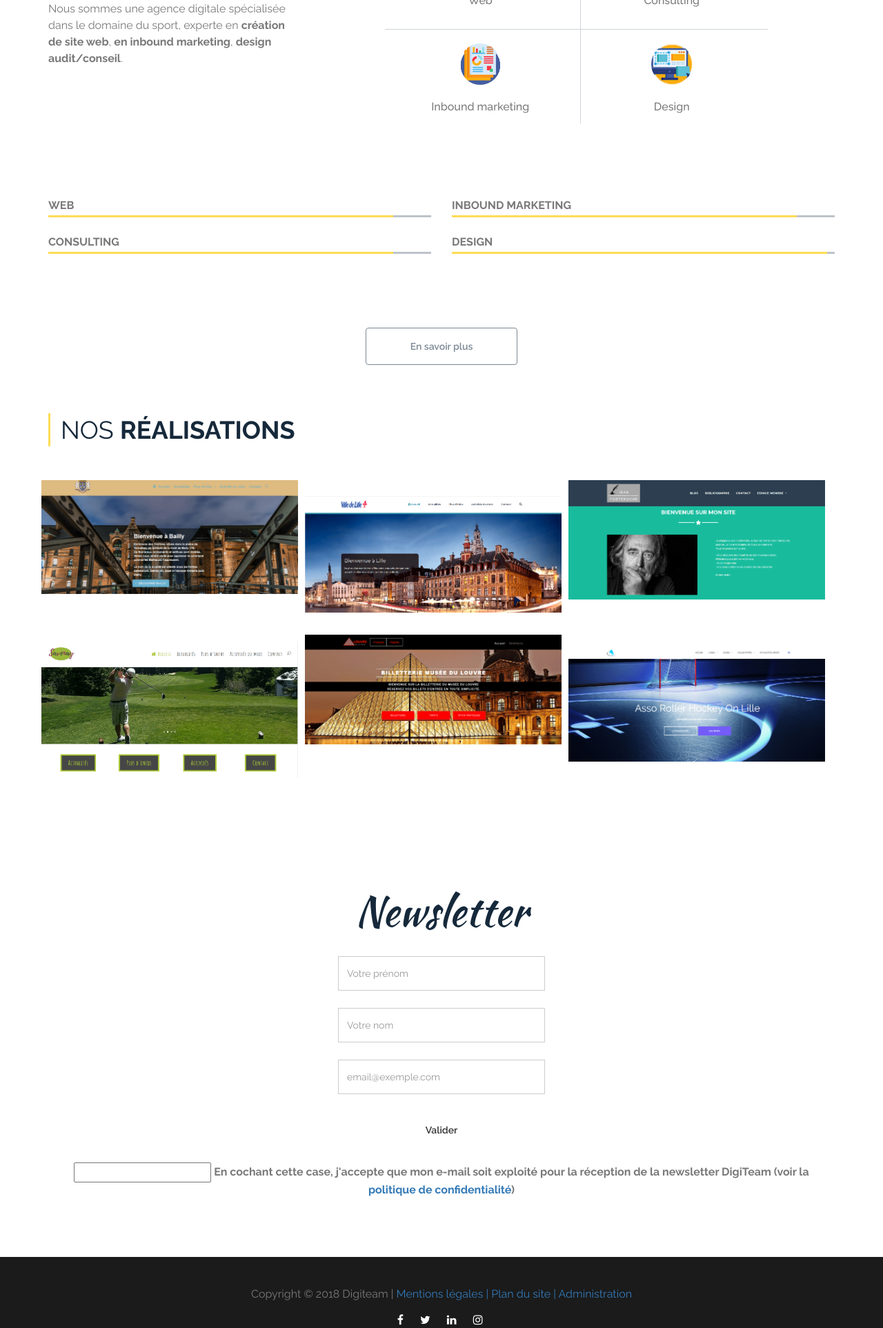
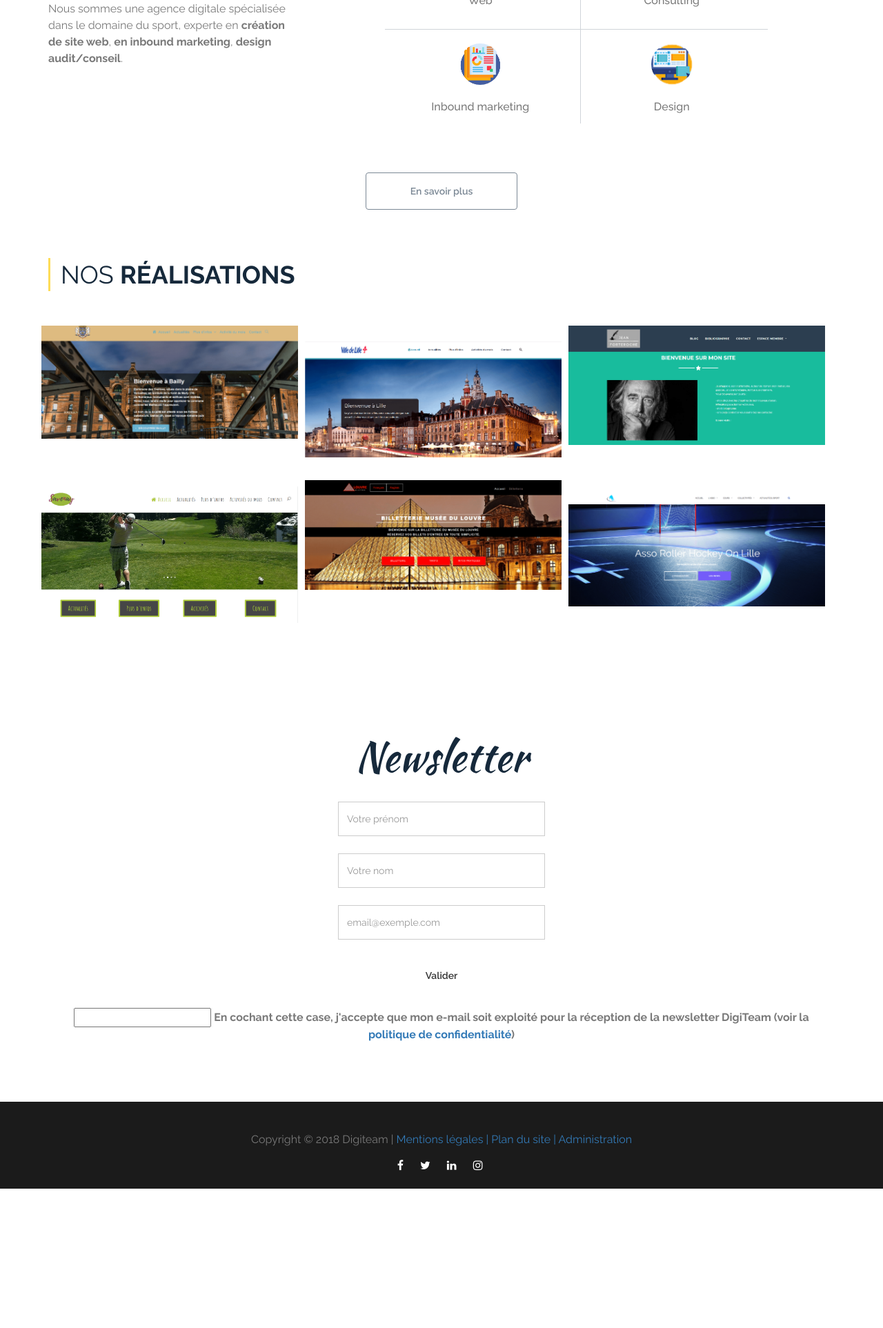
Before and after one commit to Youlich/DigiteamF-B, a Symfony app: template templates/index.html.twig in a window 1280 px wide. Shown: the part 1488-3413 px from the top of the page at 69% size. After the commit the page ends 3211 px from the top, so only its background shows below. Run offline with Twig, Linux system fonts and the light colour scheme; the template is opened without the code that fills it, so the values that code supplies are empty; form fields are guessed from the names that the template uses; some libraries are stand-ins or nearby versions; some web fonts are replaced.

Commit message:
petites corrections dans mes templates

```diff
--- a/templates/form/devis.html.twig
+++ b/templates/form/devis.html.twig
@@ -128,7 +128,7 @@
 			</div>
 
 			<div class="row">
-			    <div class="col-xs-12">
+			    <div class="col-md-5 col-xs-12">
 			        <div class="form-group">
 			            <div>
 			                {{ form_label(form.civilite, "Civilité", {'label_attr': {'class': 'control-label'}}) }}
@@ -177,7 +177,7 @@
 			        <div class="col-md-5 col-xs-12">
 			            <div class="form-group">
 			                <div>
-			                    {{ form_label(form.societe, "Societe", {'label_attr': {'class': 'control-label'}}) }}
+			                    {{ form_label(form.societe, "Société", {'label_attr': {'class': 'control-label'}}) }}
 			                </div>
 			                <div>
 			                    {{ form_widget(form.societe, { 'attr': {'class': 'form-control'} }) }}
@@ -316,7 +316,7 @@
 			            <div class="form-group">
 			                <div>
 			                	{{ form_widget(form.caseObligatoire, { 'attr': {'class': ''} }) }}
-			                	<label>J'accepte les <a href="{{ path('mentionsLegales') }}">mentions légales</a> et la <a href="{{ path('mentionsLegales') }}">politique de confidentialité</a></label>
+			                	<label>J'accepte les <a href="{{ path('mentionsLegales') }}">mentions légales</a> et la <a href="{{ path('mentionsLegales') }}#politique">politique de confidentialité</a></label>
 
 			                </div>
 			                <div>
--- a/templates/index.html.twig
+++ b/templates/index.html.twig
@@ -49,7 +49,7 @@
             <ul class="nav navbar-nav navbar-center">
                 <li><a href="#accueil">Accueil</a></li>
                 <li><a href="#agence">Agence</a></li>
-                <li><a href="#expertise">Expertises</a></li>
+                <li><a href="{{ path('expertise') }}">Expertises</a></li>
                 <li><a href="{{ path ('services') }}">Services</a></li>
                 <li><a href="#portfolio">Portfolio</a></li>
                 <li><a href="{{ path('blog') }}">Blog</a></li>
@@ -190,51 +190,14 @@
                                 <div class="col-xs-6">
                                     <div class="features_item_text m-top-50">
                                         <img src="{{ asset('/images/ux.png') }}" alt="ux design" class="img-circle" />
-                                        <p class="m-top-20">Design</p>
+                                        <p class="m-top-20">Design</p><br/><br/><br/>
                                     </div>
                                 </div>
-
                             </div>
                         </div>
                     </div>
-                    <div class="col-md-12" >
-                        <br/><br/>
-                    </div>
-                    <div class="col-md-12" id="bars">
-                        <div class="skill">
-                            <div class="team_content_details_skills m-top-50">
-                                <div class="row">
-                                    <div class="col-sm-6">
-                                        <div class="teamskillbar clearfix m-top-50 text-uppercase" data-percent="90%">
-                                            <label>Web</label>
-                                            <div class="teamskillbar-bar" style="width: 80%;"></div>
-                                        </div> <!-- End Skill Bar -->
 
-                                        <div class="teamskillbar clearfix m-top-50 text-uppercase" data-percent="90%">
-                                            <label>Consulting</label>
-                                            <div class="teamskillbar-bar" style="width: 75%;"></div>
-                                        </div> <!-- End Skill Bar -->
-                                    </div>
-
-                                    <div class="col-sm-6">
-                                        <div class="teamskillbar clearfix m-top-50 text-uppercase" data-percent="90%">
-                                            <label>Inbound marketing</label>
-                                            <div class="teamskillbar-bar" style="width: 90%;"></div>
-                                        </div> <!-- End Skill Bar -->
-
-                                        <div class="teamskillbar clearfix m-top-50 text-uppercase" data-percent="98%">
-                                            <label>Design</label>
-                                            <div class="teamskillbar-bar" style="width: 98%;"></div>
-                                        </div> <!-- End Skill Bar -->
-                                    </div>
-
-                                </div>
-                            </div>
-                        </div><!-- End off skill -->
-                        <br/><br/><br/><br/>
-                    </div><!-- End col-md-12 -->
-
-                    <div align="center" >
+                    <div align="center">
                         <a href="{{ path ('expertise') }}" class="btn btn-default">En savoir plus</a>
                     </div>
                 </div>
--- a/templates/layout/navbar.html.twig
+++ b/templates/layout/navbar.html.twig
@@ -31,7 +31,7 @@
             <ul class="nav navbar-nav navbar-center">
                 <li><a href="{{ path('accueil') }}">Accueil</a></li>
                 <li><a href="{{path('agenceDigiTeam') }}">Agence</a></li>
-                <li><a href="{{ path('accueil') }}#expertise">Expertises</a></li>
+                <li><a href="{{ path('expertise') }}">Expertises</a></li>
                 <li><a href="{{ path ('services') }}">Services</a></li>
                 <li><a href="{{ path('accueil') }}#portfolio">Portfolio</a></li>
                 <li><a href="{{ path('blog') }}">Blog</a></li>
```
Also changed, not shown: templates/form/contact.html.twig (+30 -2 lines), templates/services.html.twig (+19 -21 lines).
